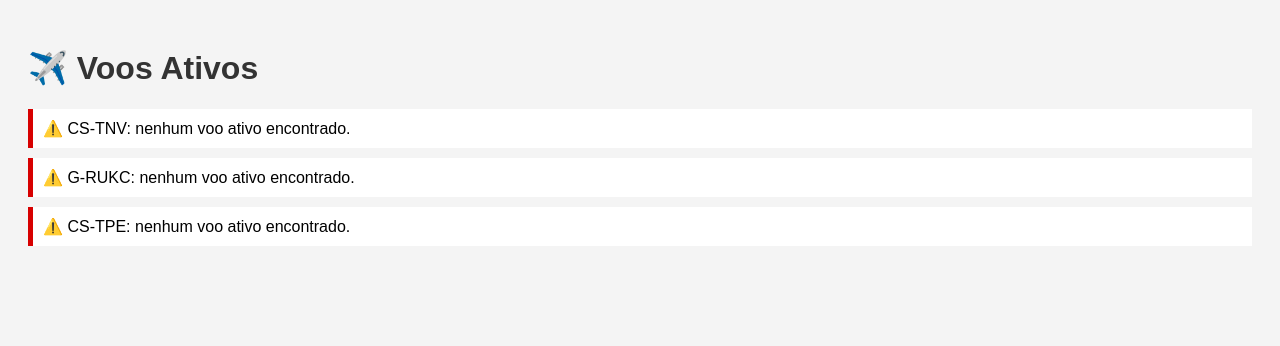
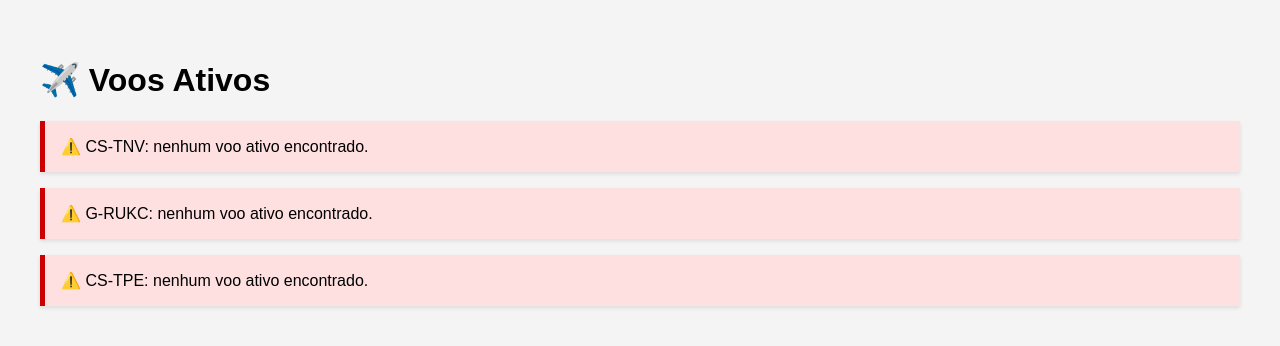
Before and after one commit to miguelt007/sentinel, a website: page index.html in a window 1280 px wide. Drawn offline with Linux system fonts and the light colour scheme; no server answers.

Commit message:
Atualizar o index.html

```diff
--- a/index.html
+++ b/index.html
@@ -2,77 +2,69 @@
 <html lang="pt">
 <head>
   <meta charset="UTF-8">
-  <title>Voos Ativos com AeroAPI</title>
+  <title>✈️ Voos Ativos</title>
   <style>
     body {
       font-family: Arial, sans-serif;
       background: #f4f4f4;
-      padding: 20px;
-    }
-    h1 {
-      color: #333;
+      padding: 2rem;
     }
     .voo {
       background: #fff;
-      padding: 10px;
-      margin-bottom: 10px;
-      border-left: 5px solid #0078D7;
+      padding: 1rem;
+      margin-bottom: 1rem;
+      border-left: 5px solid #0077cc;
+      box-shadow: 0 2px 4px rgba(0,0,0,0.1);
     }
     .erro {
-      border-left: 5px solid #D70000;
+      background: #ffe0e0;
+      border-left: 5px solid #cc0000;
     }
   </style>
 </head>
 <body>
   <h1>✈️ Voos Ativos</h1>
-  <div id="voos-ativos">A carregar...</div>
+  <div id="voos"></div>
 
   <script>
-    const API_KEY = "jtGYiWbmsmetTGHMKvf0B2axN5qlKV0A"; // ← substitui pela tua chave da AeroAPI
+    const registos = ["CS-TNV", "G-RUKC", "CS-TPE"];
+    const token = "jtGYiWbmsmetTGHMKvf0B2axN5qlKV0A"; // substitui pelo teu token real
 
-    async function carregarRegistos() {
-      const resposta = await fetch("hexCodes.json");
-      const dados = await resposta.json();
-      return dados.registrations.map(r => r.toUpperCase());
-    }
-
-    async function getFlightData(registration) {
+    async function obterVoo(registo) {
       try {
-        const res = await fetch(`https://aeroapi.flightaware.com/aeroapi/flights/${registration}`, {
-          headers: { "x-apikey": API_KEY }
+        const resposta = await fetch(`https://aeroapi.flightaware.com/aeroapi/flights/${registo}`, {
+          headers: { Authorization: token }
         });
-        const data = await res.json();
-        return data.flights?.[0] || null;
-      } catch {
+        const data = await resposta.json();
+        const vooAtivo = data.flights?.find(v => v.status === "En Route" && v.last_position);
+        return vooAtivo || null;
+      } catch (erro) {
+        console.error(`Erro ao obter voo para ${registo}:`, erro);
         return null;
       }
     }
 
     async function mostrarVoos() {
-      const container = document.getElementById("voos-ativos");
-      container.innerHTML = "";
+      const container = document.getElementById("voos");
+      for (const registo of registos) {
+        const voo = await obterVoo(registo);
+        const div = document.createElement("div");
+        div.className = "voo";
 
-      const registrations = await carregarRegistos();
-
-      for (const reg of registrations) {
-        const voo = await getFlightData(reg);
-        const div = document.createElement("div");
-        div.classList.add("voo");
-
-        if (!voo || !voo.last_position) {
+        if (voo) {
+          div.innerHTML = `
+            <strong>${registo}</strong><br>
+            Origem: ${voo.origin?.code || "Desconhecida"}<br>
+            Destino: ${voo.destination?.code || "Desconhecido"}<br>
+            Altitude: ${voo.last_position?.altitude} ft<br>
+            Velocidade: ${voo.last_position?.groundspeed} knots<br>
+            Atualizado: ${new Date(voo.last_position?.timestamp * 1000).toLocaleString()}
+          `;
+        } else {
           div.classList.add("erro");
-          div.textContent = `⚠️ ${reg}: nenhum voo ativo encontrado.`;
-          container.appendChild(div);
-          continue;
+          div.innerHTML = `⚠️ ${registo}: nenhum voo ativo encontrado.`;
         }
 
-        const pos = voo.last_position;
-        div.innerHTML = `
-          <strong>${voo.ident}</strong> (${reg})<br>
-          Origem: ${voo.origin?.code || "?"} → Destino: ${voo.destination?.code || "?"}<br>
-          Posição: ${pos.latitude}, ${pos.longitude}<br>
-          Altitude: ${pos.altitude} ft | Velocidade: ${pos.groundspeed} kt | Direção: ${pos.heading}°
-        `;
         container.appendChild(div);
       }
     }
```
